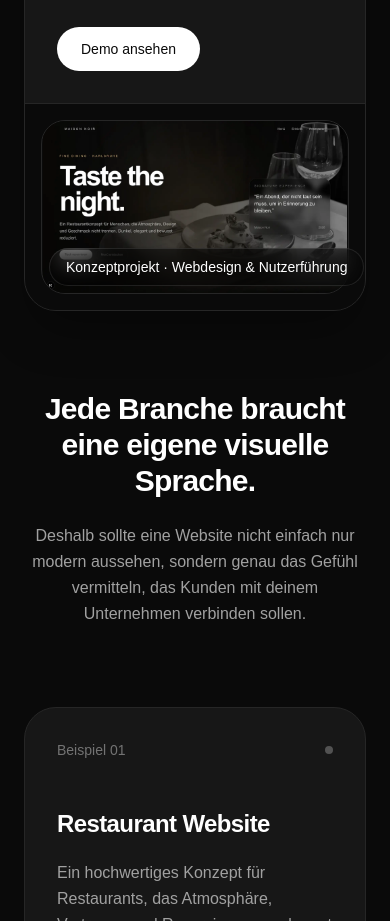
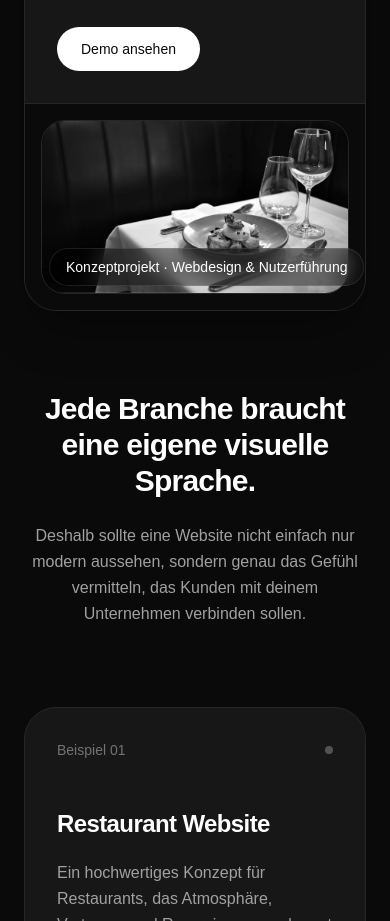
Before and after one commit to niklasritzbusiness-creator/niklasritz-website, a Next.js app: page / in a window 390 px wide. Shown: the part 10920-11841 px from the top of the page. Built offline with nearby package versions, Linux system fonts and the light colour scheme.

Commit message:
Anpassung Mobilansicht

```diff
--- a/app/sections/Project.tsx
+++ b/app/sections/Project.tsx
@@ -100,13 +100,15 @@ export default function Projects() {
               {/* Visual side */}
               <div className="relative flex items-center justify-center overflow-hidden border-t border-neutral-800 bg-neutral-950 p-4 lg:border-l lg:border-t-0 lg:p-6">
                 <div className="relative w-full overflow-hidden rounded-[1.5rem] border border-neutral-800 bg-neutral-950 aspect-[1800/1016]">
-                  <Image
-                    src="/projects/maison-noir-preview.webp"
-                    alt="Maison Noir Website Vorschau"
-                    fill
-                    sizes="(max-width: 1024px) 100vw, 55vw"
-                    className="object-contain object-center"
-                  />
+                 <Image
+                  src="/demo/maison-noir-table.webp"
+                  alt="Gedeckter Tisch im Maison Noir Restaurant"
+                  fill
+                  priority
+                  fetchPriority="high"
+                  sizes="100vw"
+                  className="object-cover object-[78%_center] md:object-center"
+                />
                 </div>
 
                 {/* Floating label */}
```
